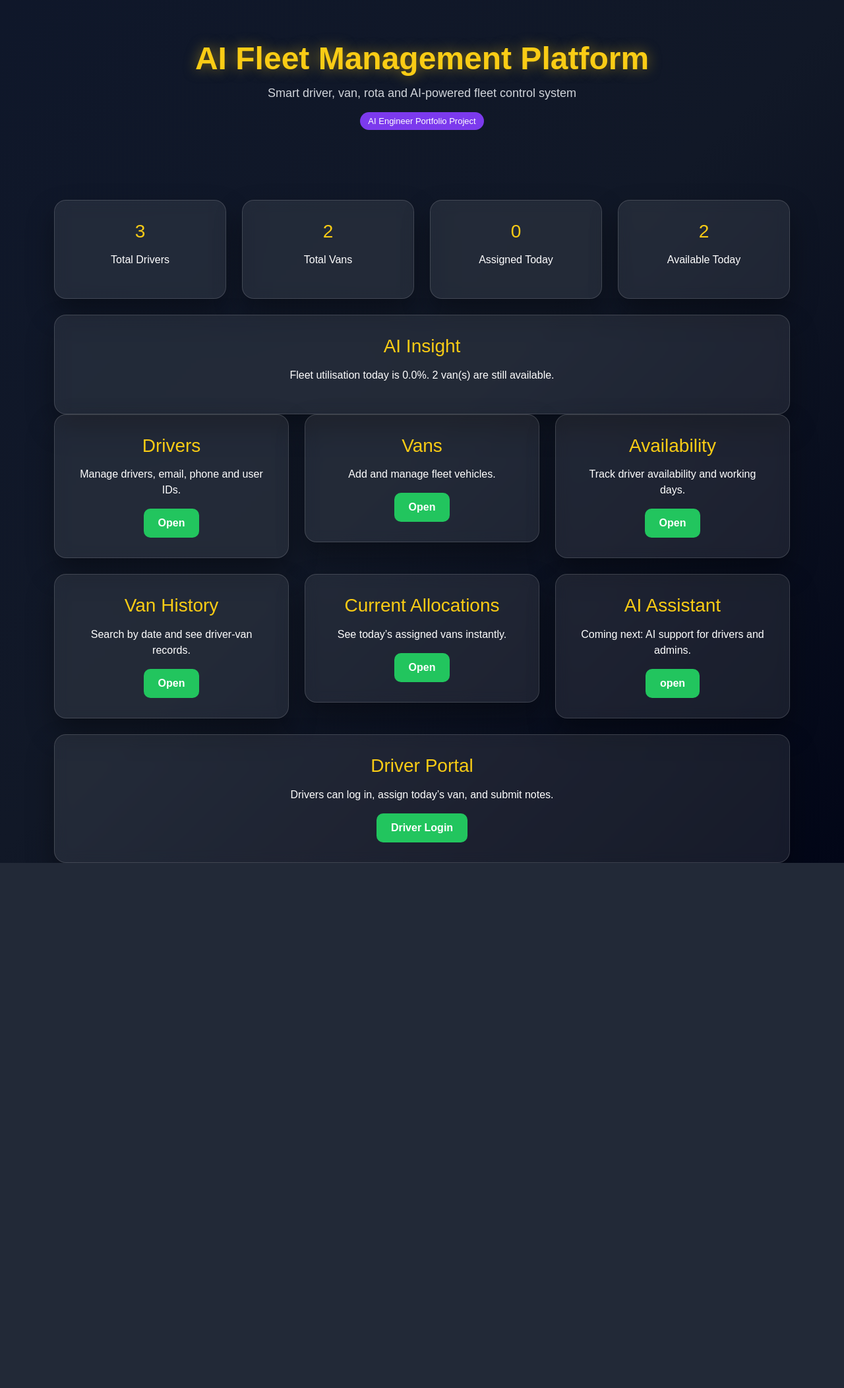
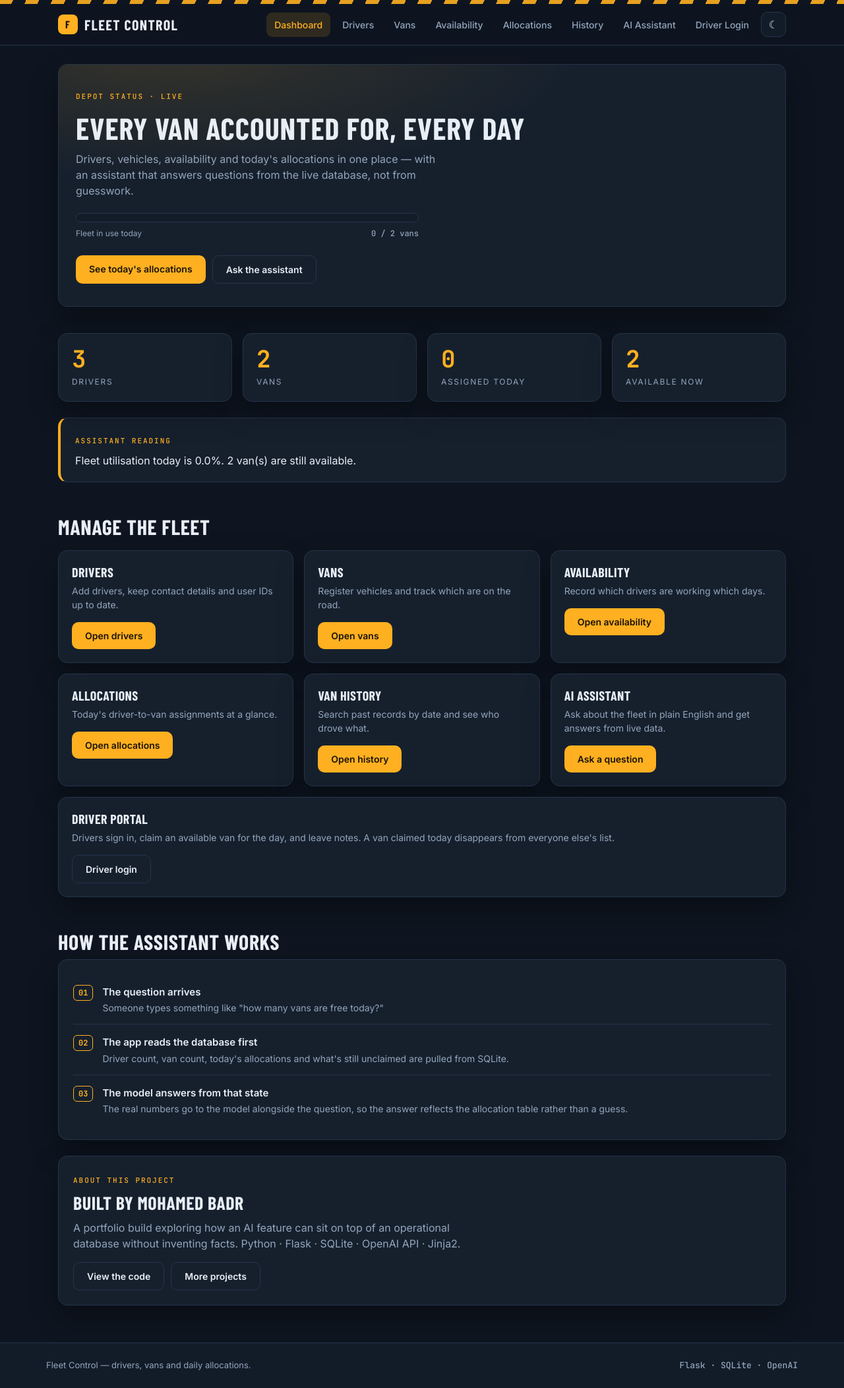
Before and after one commit to mbadr3227-sys/ai-fleet-management, a Flask app: page / in a window 1280 px wide. Shown: the whole page at 66% size. Before the commit the page ends 1308 px from the top, so only its background shows below. Run offline with Flask 3, Linux system fonts and the light colour scheme; data comes from the database, SQL or seed files in the repository; data that the repository does not hold is empty.

Commit message:
Convert index.html to Jinja2 template with styles
Refactor index.html to use Jinja2 templating and enhance styles.

```diff
--- a/templates/index.html
+++ b/templates/index.html
@@ -1,197 +1,222 @@
-<!DOCTYPE html>
-<html>
-<head>
-    <title>AI Fleet Management Platform</title>
-    <link href="https://cdn.jsdelivr.net/npm/bootstrap@5.3.3/dist/css/bootstrap.min.css" rel="stylesheet">
+{% extends "base.html" %}
 
+{% block title %}Fleet Control — Dashboard{% endblock %}
+
+{% block extra_css %}
 <style>
-        body {
-            background: linear-gradient(135deg, #0f172a, #111827, #020617);
-            color: white;
-            min-height: 100vh;
-            font-family: Arial, sans-serif;
+.hero{
+  background:
+    radial-gradient(900px 300px at 15% -10%, var(--accent-soft), transparent 70%),
+    var(--panel);
+  border:1px solid var(--line);
+  border-radius:var(--radius);
+  padding:34px 26px;
+  box-shadow:var(--shadow);
 }
+.hero h1{margin:10px 0 8px}
+.hero p.lead-line{color:var(--muted);font-size:16px;max-width:560px;margin-bottom:22px}
 
-        .hero {
-            text-align: center;
-            padding: 60px 20px;
+.util-track{
+  height:14px;border-radius:999px;background:var(--bg-2);
+  border:1px solid var(--line);overflow:hidden;margin-top:6px;
 }
+.util-fill{
+  height:100%;
+  background:repeating-linear-gradient(115deg,var(--accent) 0 12px,rgba(0,0,0,.18) 12px 24px);
+  width:0;transition:width 1.1s cubic-bezier(.2,.8,.2,1);
+}
+.util-row{display:flex;justify-content:space-between;font-size:12px;color:var(--muted);margin-top:8px}
 
-        .title {
-            font-size: 48px;
-            font-weight: bold;
-            color: #facc15;
-            text-shadow: 0 0 20px rgba(250, 204, 21, 0.5);
+.insight{
+  border-left:4px solid var(--accent);
+  background:var(--panel);
+  border-radius:var(--radius);
+  padding:20px 22px;
+  border-top:1px solid var(--line);
+  border-right:1px solid var(--line);
+  border-bottom:1px solid var(--line);
 }
+.insight p{margin:8px 0 0;font-size:16px}
 
-        .subtitle {
-            color: #d1d5db;
-            font-size: 18px;
-            margin-top: 10px;
+.step{display:flex;gap:14px;align-items:flex-start;padding:14px 0;border-bottom:1px solid var(--line)}
+.step:last-child{border-bottom:none}
+.step .num{
+  font-family:'JetBrains Mono',monospace;font-size:12px;font-weight:700;
+  color:var(--accent);border:1px solid var(--accent);border-radius:6px;
+  padding:2px 7px;flex-shrink:0;margin-top:2px;
 }
+.step p{margin:2px 0 0;color:var(--muted);font-size:14px}
+.step strong{font-size:15px}
+@media(prefers-reduced-motion:reduce){.util-fill{transition:none}}
+</style>
+{% endblock %}
 
-        .card-box {
-            background: rgba(255, 255, 255, 0.08);
-            border: 1px solid rgba(255, 255, 255, 0.15);
-            border-radius: 18px;
-            padding: 30px;
-            text-align: center;
-            transition: 0.3s;
-            box-shadow: 0 20px 40px rgba(0,0,0,0.35);
-            backdrop-filter: blur(10px);
-        }
+{% block content %}
 
-        .card-box:hover {
-            transform: translateY(-8px) scale(1.02);
-            box-shadow: 0 25px 60px rgba(250, 204, 21, 0.25);
-        }
+<section class="hero reveal">
+  <span class="eyebrow">Depot status · live</span>
+  <h1>Every van accounted for, every day</h1>
+  <p class="lead-line">
+    Drivers, vehicles, availability and today's allocations in one place —
+    with an assistant that answers questions from the live database, not from guesswork.
+  </p>
 
-        .card-box h3 {
-            color: #facc15;
-            margin-bottom: 15px;
-        }
-
-        .btn-custom {
-            background: #22c55e;
-            color: white;
-            border: none;
-            padding: 10px 22px;
-            border-radius: 10px;
-            font-weight: bold;
-        }
-
-        .btn-custom:hover {
-            background: #16a34a;
-            color: white;
-        }
-
-        .ai-badge {
-            background: #7c3aed;
-            color: white;
-            padding: 6px 12px;
-            border-radius: 20px;
-            font-size: 13px;
-        }
-    </style>
-</head>
-
-<body>
-
-<div class="container">
-
-    <div class="hero">
-        <h1 class="title">AI Fleet Management Platform</h1>
-        <p class="subtitle">Smart driver, van, rota and AI-powered fleet control system</p>
-        <span class="ai-badge">AI Engineer Portfolio Project</span>
+  <div style="max-width:520px">
+    <div class="util-track">
+      <div class="util-fill" id="utilFill"
+           data-util="{% if total_vans and total_vans > 0 %}{{ (assigned_today / total_vans * 100) | round(0, 'floor') | int }}{% else %}0{% endif %}"></div>
     </div>
-
-    <div class="row g-4 mt-4">
-        <div class="col-md-3">
-            <div class="card-box">
-                <h3>{{ total_drivers }}</h3>
-                <p>Total Drivers</p>
+    <div class="util-row">
+      <span>Fleet in use today</span>
+      <span class="mono">{{ assigned_today }} / {{ total_vans }} vans</span>
     </div>
   </div>
 
-    <div class="col-md-3">
-        <div class="card-box">
-            <h3>{{ total_vans }}</h3>
-            <p>Total Vans</p>
+  <div style="margin-top:24px;display:flex;gap:10px;flex-wrap:wrap">
+    <a href="/current_allocations" class="btn btn-fleet">See today's allocations</a>
+    <a href="/ai_assistant" class="btn btn-ghost">Ask the assistant</a>
+  </div>
+</section>
+
+<div class="row g-3 mt-4">
+  <div class="col-6 col-lg-3">
+    <div class="tile reveal">
+      <div class="stat mono">{{ total_drivers }}</div>
+      <div class="stat-label">Drivers</div>
+    </div>
+  </div>
+  <div class="col-6 col-lg-3">
+    <div class="tile reveal">
+      <div class="stat mono">{{ total_vans }}</div>
+      <div class="stat-label">Vans</div>
+    </div>
+  </div>
+  <div class="col-6 col-lg-3">
+    <div class="tile reveal">
+      <div class="stat mono">{{ assigned_today }}</div>
+      <div class="stat-label">Assigned today</div>
+    </div>
+  </div>
+  <div class="col-6 col-lg-3">
+    <div class="tile reveal">
+      <div class="stat mono">{{ available_today }}</div>
+      <div class="stat-label">Available now</div>
+    </div>
   </div>
 </div>
 
-    <div class="col-md-3">
-        <div class="card-box">
-            <h3>{{ assigned_today }}</h3>
-            <p>Assigned Today</p>
-        </div>
-    </div>
-
-    <div class="col-md-3">
-        <div class="card-box">
-            <h3>{{ available_today }}</h3>
-            <p>Available Today</p>
-        </div>
-    </div>
-
-</div>
-
-<div class="row mt-4">
-
-    <div class="col-12">
-
-        <div class="card-box">
-            <h3>AI Insight</h3>
+<div class="insight reveal mt-4">
+  <span class="eyebrow">Assistant reading</span>
   <p>{{ ai_insight }}</p>
 </div>
 
-    </div>
+<h2 class="mt-5 mb-3">Manage the fleet</h2>
 
-</div>
-
-<div class="row g-4">
-
+<div class="row g-3">
   <div class="col-md-4">
-            <div class="card-box">
+    <div class="tile reveal">
       <h3>Drivers</h3>
-                <p>Manage drivers, email, phone and user IDs.</p>
-                <a href="/drivers" class="btn btn-custom">Open</a>
+      <p>Add drivers, keep contact details and user IDs up to date.</p>
+      <a href="/drivers" class="btn btn-fleet">Open drivers</a>
     </div>
   </div>
 
   <div class="col-md-4">
-            <div class="card-box">
+    <div class="tile reveal">
       <h3>Vans</h3>
-                <p>Add and manage fleet vehicles.</p>
-                <a href="/vans" class="btn btn-custom">Open</a>
+      <p>Register vehicles and track which are on the road.</p>
+      <a href="/vans" class="btn btn-fleet">Open vans</a>
     </div>
   </div>
 
   <div class="col-md-4">
-            <div class="card-box">
+    <div class="tile reveal">
       <h3>Availability</h3>
-                <p>Track driver availability and working days.</p>
-                <a href="/availability" class="btn btn-custom">Open</a>
+      <p>Record which drivers are working which days.</p>
+      <a href="/availability" class="btn btn-fleet">Open availability</a>
     </div>
   </div>
 
   <div class="col-md-4">
-            <div class="card-box">
-                <h3>Van History</h3>
-                <p>Search by date and see driver-van records.</p>
-                <a href="/van_history" class="btn btn-custom">Open</a>
+    <div class="tile reveal">
+      <h3>Allocations</h3>
+      <p>Today's driver-to-van assignments at a glance.</p>
+      <a href="/current_allocations" class="btn btn-fleet">Open allocations</a>
     </div>
   </div>
 
   <div class="col-md-4">
-            <div class="card-box">
-                <h3>Current Allocations</h3>
-                <p>See today’s assigned vans instantly.</p>
-                <a href="/current_allocations" class="btn btn-custom">Open</a>
+    <div class="tile reveal">
+      <h3>Van history</h3>
+      <p>Search past records by date and see who drove what.</p>
+      <a href="/van_history" class="btn btn-fleet">Open history</a>
     </div>
   </div>
 
   <div class="col-md-4">
-            <div class="card-box">
-                <h3>AI Assistant</h3>
-                <p>Coming next: AI support for drivers and admins.</p>
-                <a href="/ai_assistant" class="btn btn-custom">
-                    open
-                </a>
+    <div class="tile reveal">
+      <h3>AI assistant</h3>
+      <p>Ask about the fleet in plain English and get answers from live data.</p>
+      <a href="/ai_assistant" class="btn btn-fleet">Ask a question</a>
     </div>
   </div>
 
-        <div class="col-md-12">
-            <div class="card-box">
-                <h3>Driver Portal</h3>
-                <p>Drivers can log in, assign today’s van, and submit notes.</p>
-                <a href="/driver_login" class="btn btn-custom">Driver Login</a>
+  <div class="col-12">
+    <div class="tile reveal">
+      <h3>Driver portal</h3>
+      <p>Drivers sign in, claim an available van for the day, and leave notes. A van claimed today disappears from everyone else's list.</p>
+      <a href="/driver_login" class="btn btn-ghost">Driver login</a>
+    </div>
   </div>
 </div>
 
+<h2 class="mt-5 mb-2">How the assistant works</h2>
+<div class="panel reveal">
+  <div class="step">
+    <span class="num">01</span>
+    <div>
+      <strong>The question arrives</strong>
+      <p>Someone types something like "how many vans are free today?"</p>
+    </div>
+  </div>
+  <div class="step">
+    <span class="num">02</span>
+    <div>
+      <strong>The app reads the database first</strong>
+      <p>Driver count, van count, today's allocations and what's still unclaimed are pulled from SQLite.</p>
+    </div>
+  </div>
+  <div class="step">
+    <span class="num">03</span>
+    <div>
+      <strong>The model answers from that state</strong>
+      <p>The real numbers go to the model alongside the question, so the answer reflects the allocation table rather than a guess.</p>
+    </div>
+  </div>
 </div>
 
+<div class="panel reveal mt-4">
+  <span class="eyebrow">About this project</span>
+  <h3 class="mt-2">Built by Mohamed Badr</h3>
+  <p class="muted" style="max-width:640px">
+    A portfolio build exploring how an AI feature can sit on top of an operational database
+    without inventing facts. Python · Flask · SQLite · OpenAI API · Jinja2.
+  </p>
+  <div style="display:flex;gap:10px;flex-wrap:wrap;margin-top:14px">
+    <a href="https://github.com/mbadr3227-sys/ai-fleet-management" class="btn btn-ghost">View the code</a>
+    <a href="https://mbadr3227-sys.github.io" class="btn btn-ghost">More projects</a>
+  </div>
 </div>
 
-</body>
-</html>
+{% endblock %}
+
+{% block extra_js %}
+<script>
+(function(){
+  var bar = document.getElementById('utilFill');
+  if (!bar) return;
+  var pct = parseInt(bar.getAttribute('data-util'), 10) || 0;
+  setTimeout(function(){ bar.style.width = pct + '%'; }, 250);
+})();
+</script>
+{% endblock %}
```
Lines whose indentation alone changed are shown as unchanged.
